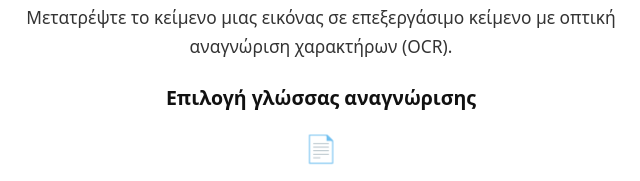
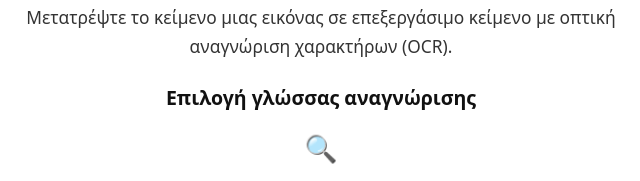
Before and after one commit to libandreas/image-reader-ocr, a plain HTML site: page index-el.html in a window 1280 px wide. Shown: the part 2200-2381 px from the top of the page, 319-959 px from the left. Drawn offline with Linux system fonts and the light colour scheme.

Commit message:
Use magnifying glass for OCR language selection

```diff
--- a/index-el.html
+++ b/index-el.html
@@ -107,7 +107,7 @@
 <div class="product-audience-grid product-audience-grid-single">
 <article class="product-audience-item">
 <h3>Επιλογή γλώσσας αναγνώρισης</h3>
-<div class="product-audience-icon" aria-hidden="true">📄</div>
+<div class="product-audience-icon" aria-hidden="true">🔍</div>
 <p>Στο παράθυρο της επέκτασης, επιλέξτε «Extract Text» (Εξαγωγή κειμένου) και ορίστε τη γλώσσα αναγνώρισης. Οι ευκρινείς εικόνες δίνουν καλύτερα αποτελέσματα.</p>
 </article>
 </div>
```
Also changed, not shown: index.html (+1 -1 lines).
